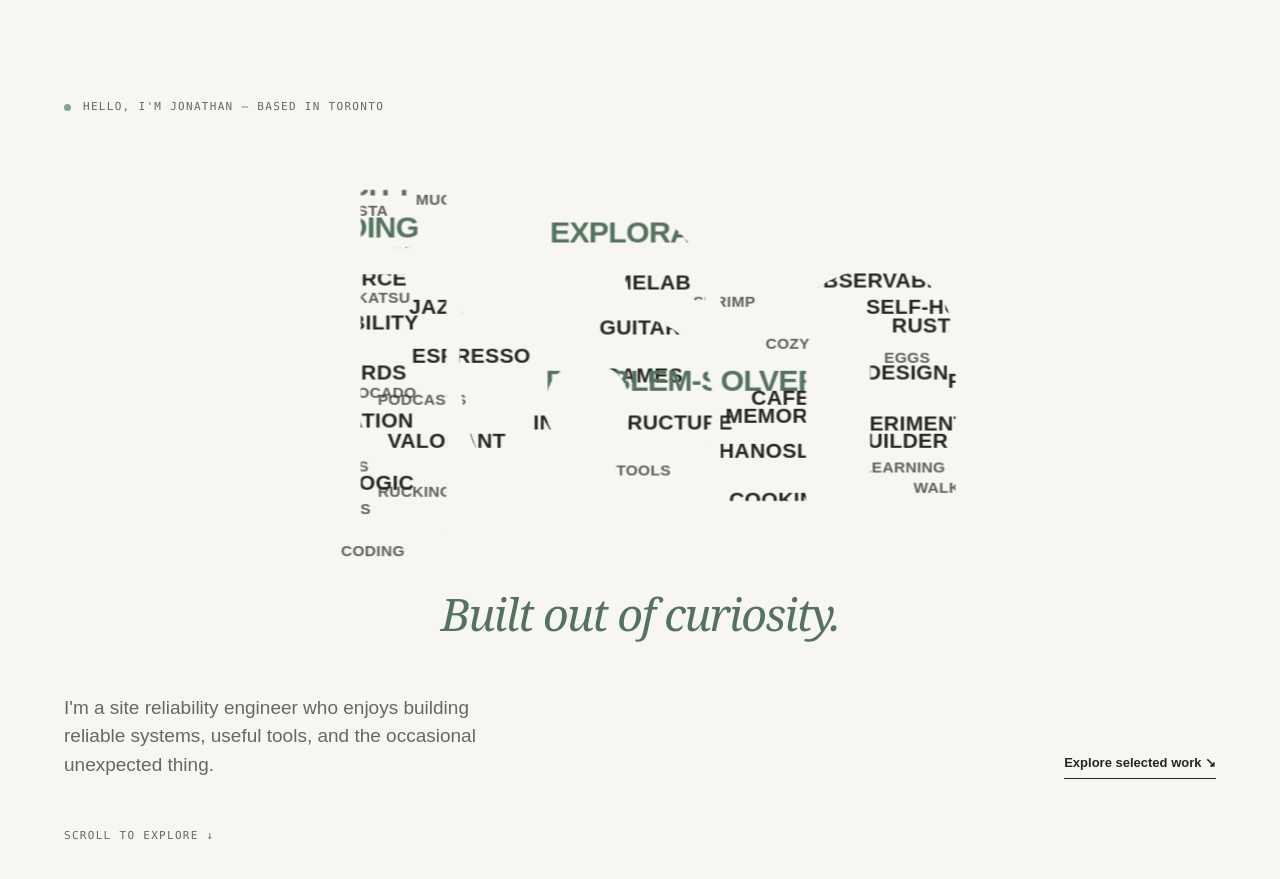
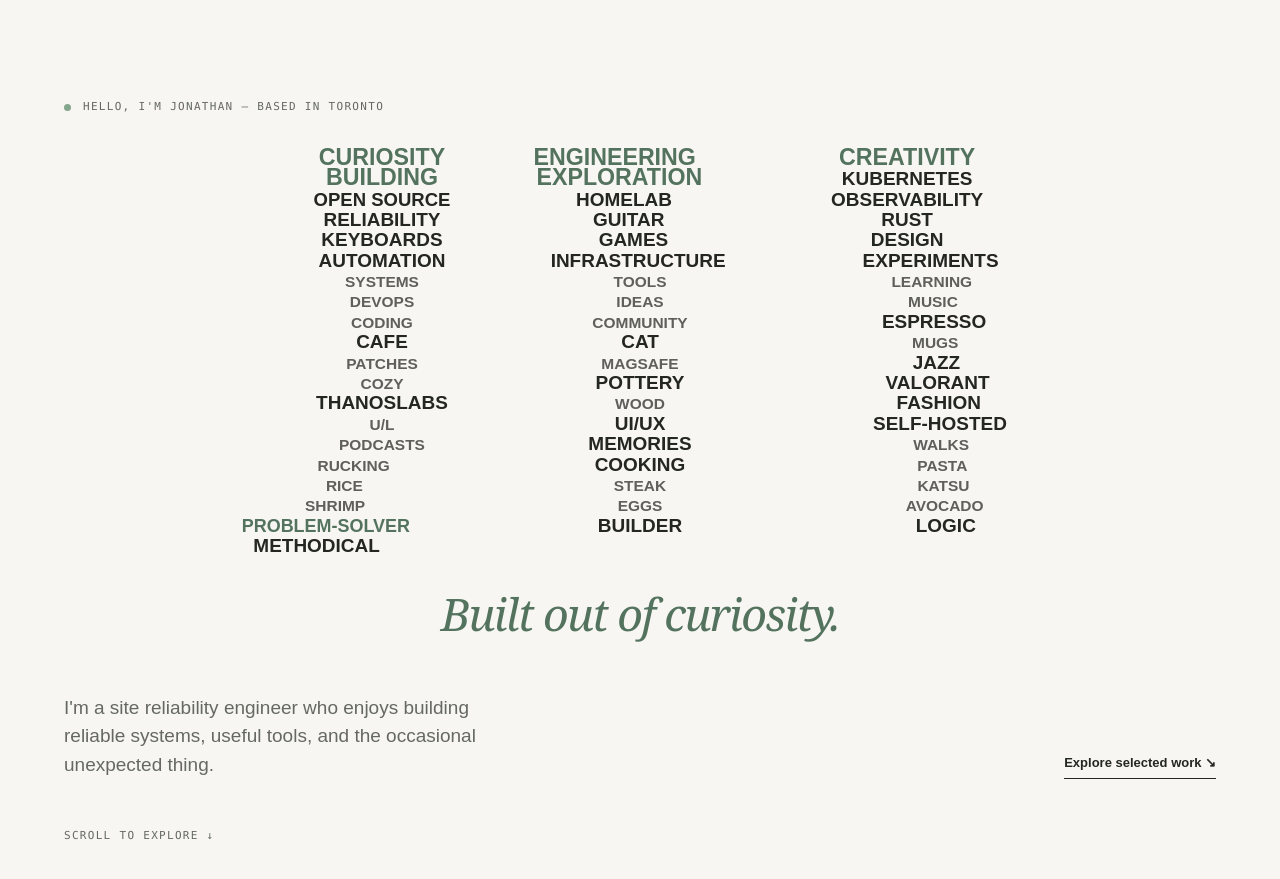
Before and after one commit to j6nca/j6nca, a Next.js app: page / in a window 1280 px wide. Shown: the part 1880-2759 px from the top of the page. Built offline with nearby package versions, Linux system fonts and the light colour scheme.

Commit message:
fix: build j6n cloud from complete horizontal words without clipping mask

```diff
--- a/src/app/components/WordCloud.jsx
+++ b/src/app/components/WordCloud.jsx
@@ -1,60 +1,71 @@
 import { cloudWords } from './wordCloudWords'
 
-// Deliberately composed rather than repeating a texture.
-// Each term is rendered exactly once, horizontally (no rotation); the mask preserves the j6n silhouette.
-const placements = [
-  [165, 92], [585, 88], [980, 98],
-  [185, 152], [620, 158], [985, 160],
-  [155, 220], [595, 226], [960, 222],
-  [190, 282], [600, 290], [1000, 287],
-  [170, 354], [605, 358], [980, 353],
-  [175, 422], [590, 425], [975, 426],
-  [160, 484], [605, 490], [975, 486],
-  [170, 545], [595, 550], [970, 546],
-  [220, 604], [745, 604],
-  [360, 330], [800, 390], [1040, 585],
-  [315, 105], [785, 130], [1110, 205],
-  [310, 260], [810, 310], [1110, 365],
-  [325, 450], [800, 465], [360, 580], [850, 590],
-  [265, 180], [780, 195], [1030, 260], [290, 390],
-  [805, 415], [1030, 515], [280, 520], [800, 535],
-  [205, 120], [675, 120], [970, 130], [235, 245],
-  [720, 250], [980, 330], [225, 380], [660, 370],
-  [970, 450], [230, 510], [730, 570],
+// Construct the lettering from complete words, never from a clipping mask.
+// Each column traces a loose j / 6 / n silhouette; every term stays horizontal.
+const normalize = value => value.trim().replace(/\s+/g, ' ').toLocaleLowerCase('en')
+const columns = [
+  { center: 195, width: 285 },
+  { center: 600, width: 375 },
+  { center: 1005, width: 325 },
 ]
+const lineHeight = 29
+const top = 48
 
-const normalize = value => value.trim().replace(/\s+/g, ' ').toLocaleLowerCase('en')
+function placeWords(words) {
+  const groups = [[], [], []]
+  words.forEach((word, index) => groups[index % 3].push(word))
+  return groups.flatMap((group, column) => {
+    const { center, width } = columns[column]
+    return group.map((word, row) => {
+      const count = group.length
+      const progress = count > 1 ? row / (count - 1) : 0
+      // Loose letterform contours, without ever cutting into the text.
+      let offset = 0
+      let available = width
+      if (column === 0) {
+        // j: narrow upright and a gentle hook at the bottom.
+        offset = progress > .78 ? -55 * ((progress - .78) / .22) : 38
+        available = progress < .16 ? width * .66 : width * .8
+      } else if (column === 1) {
+        // 6: upper curve and a broad lower bowl.
+        offset = progress < .3 ? -36 * (1 - progress / .3) : 0
+        available = progress > .4 && progress < .7 ? width * .72 : width
+      } else {
+        // n: left stem, arched top, and rightward lower sweep.
+        offset = progress < .25 ? -25 : 30 * progress
+        available = progress < .3 ? width * .82 : width * .9
+      }
+      const preferred = word.weight === 3 ? 33 : word.weight === 2 ? 27 : 22
+      // Approximate text width conservatively so long terms fit entirely.
+      const estimatedUnits = [...word.text].reduce((sum, char) =>
+        sum + (char === ' ' ? .34 : char === 'I' || char === 'L' ? .38 : .68), 0)
+      const size = Math.max(14, Math.min(preferred, available / Math.max(estimatedUnits, 1)))
+      return { ...word, x: center + offset, y: top + row * lineHeight, size }
+    })
+  })
+}
 
 export default function WordCloud() {
   const uniqueWords = cloudWords.filter((word, index, words) =>
     words.findIndex(candidate => normalize(candidate.text) === normalize(word.text)) === index
   )
+  const placements = placeWords(uniqueWords)
 
   return (
     <div className="editorial-wordcloud">
       <h1 id="editorial-heading" className="editorial-visually-hidden">Built out of curiosity.</h1>
-      <svg viewBox="0 0 1200 660" preserveAspectRatio="xMidYMid meet" role="img" aria-label="j6n formed from unique words describing engineering, creativity, projects, and personal interests">
-        <defs>
-          <clipPath id="editorial-cloud-letters">
-            <text x="600" y="526" textAnchor="middle" fontFamily="Arial Black, Arial, sans-serif" fontSize="610" fontWeight="900" letterSpacing="-47">j6n</text>
-          </clipPath>
-        </defs>
-        <g clipPath="url(#editorial-cloud-letters)" fontFamily="Arial, Helvetica, sans-serif" fontWeight="800">
-          {uniqueWords.map((word, index) => {
-            const [x, y] = placements[index] || [600, 625]
-            const size = word.weight === 3 ? 43 : word.weight === 2 ? 30 : 22
-            return (
-              <text
-                key={normalize(word.text)}
-                x={x}
-                y={y}
-                textAnchor="middle"
-                fontSize={size}
-                letterSpacing={word.weight === 3 ? '-1' : '.5'}
-                className={`editorial-cloud-word editorial-cloud-weight-${word.weight}`}
-              >{word.text}</text>
-            )
-          })}
+      <svg viewBox="0 0 1200 660" preserveAspectRatio="xMidYMid meet" role="img" aria-label="j6n shaped from complete, horizontal words about engineering, creativity and personal interests">
+        <g fontFamily="Arial, Helvetica, sans-serif" fontWeight="800">
+          {placements.map(word => (
+            <text
+              key={normalize(word.text)}
+              x={word.x}
+              y={word.y}
+              textAnchor="middle"
+              fontSize={word.size}
+              className={`editorial-cloud-word editorial-cloud-weight-${word.weight}`}
+            >{word.text}</text>
+          ))}
         </g>
       </svg>
       <p className="editorial-cloud-tagline">Built out of curiosity.</p>
```
